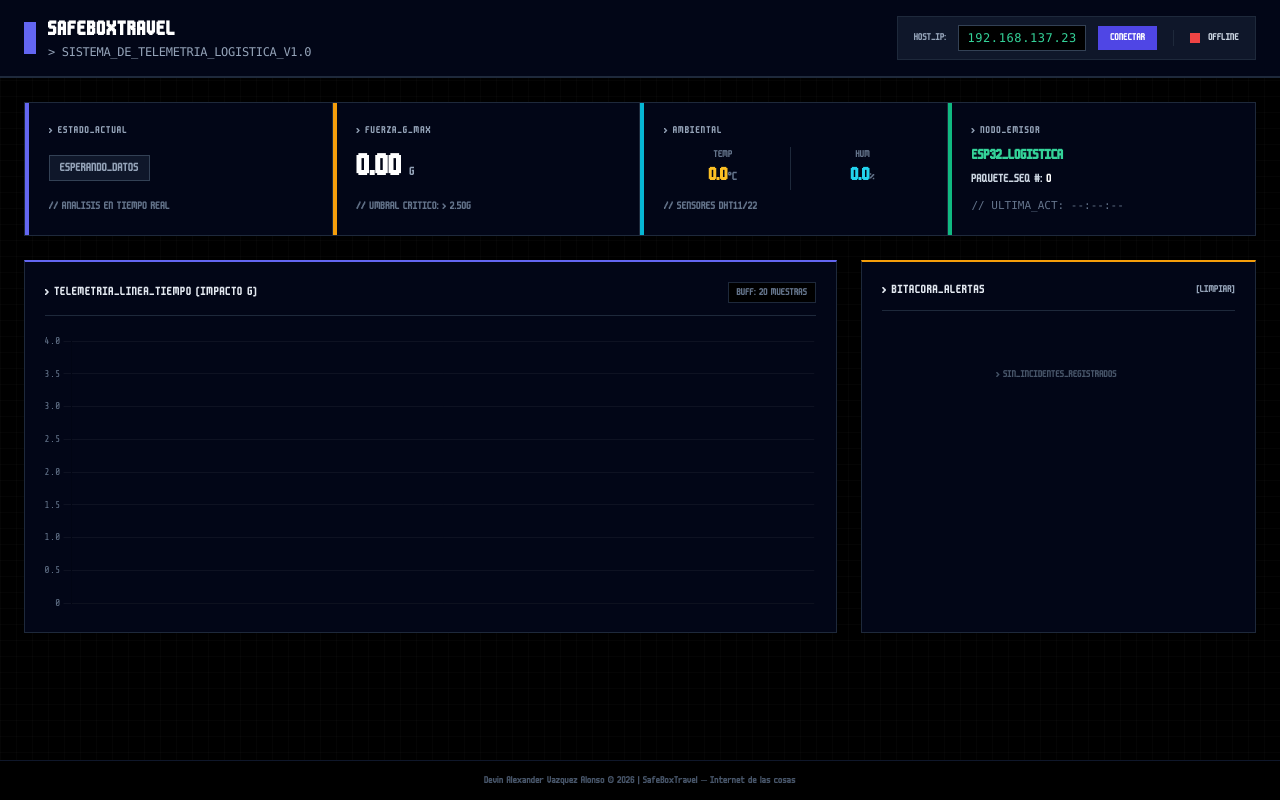
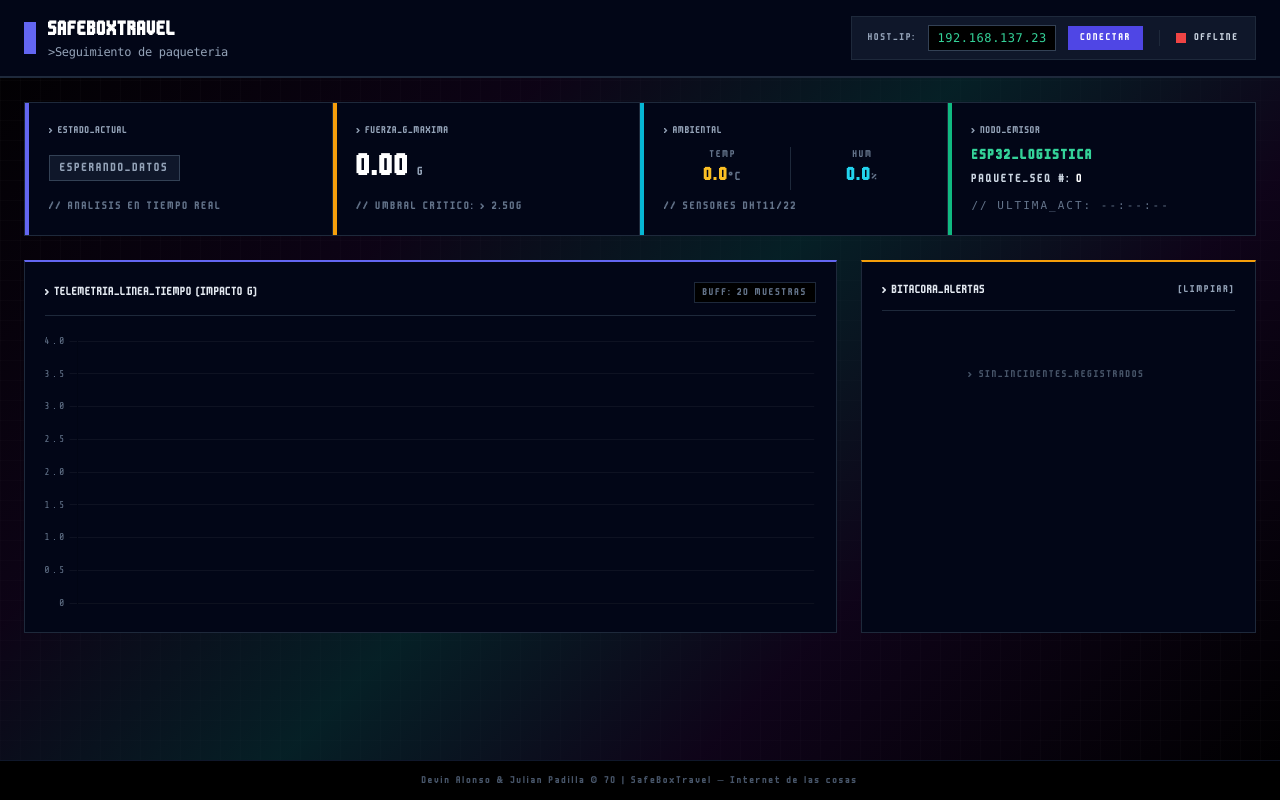
Before and after one commit to NekronVoid/SafeBoxTravel, a plain HTML site: page dashboard_web.html in a window 1280 px wide. Drawn offline with nearby package versions, Linux system fonts and the light colour scheme.

Commit message:
puliendo el dashboard web y agregando un fondo degradado.

```diff
--- a/dashboard_web.html
+++ b/dashboard_web.html
@@ -19,6 +19,7 @@
     /* Definicion de la fuente local m6x11 */
     @font-face {
         font-family: 'm6x11';
+
         src: url('./m6x11.ttf') format('truetype');
         font-weight: normal;
         font-style: normal;
@@ -28,20 +29,35 @@
       font-family: 'm6x11', monospace !important;
       -webkit-font-smoothing: none;
         -moz-osx-font-smoothing: unset;
+      letter-spacing: 2px;
 
     }
     .font-pixel {
       font-family: 'm6x11', monospace;
+
     }
     /* Pixel Grid background effect */
     .bg-pixel-grid {
-      background-image: linear-gradient(to right, rgba(255,255,255,0.02) 1px, transparent 1px),
-                        linear-gradient(to bottom, rgba(255,255,255,0.02) 1px, transparent 1px);
-      background-size: 16px 16px;
+      background-image: linear-gradient(to right, rgba(255, 255, 255, 0.02) 1px, rgba(0, 0, 0, 0.02) 1px),
+                        linear-gradient(to bottom, rgba(255,255,255,0.02) 1px, rgba(0, 0, 0, 0.02) 1px);
+      background-size: 20px 20px;
+      /*background: linear-gradient(135deg,#1e3b8a00 0%, #222938 50%, #1e3b8a00 100%);*/
+      box-shadow: inset 0 4px 6px rgba(255, 255, 255, 0),
+            0 10px 20px rgba(0, 0, 0, 0.784);
+    }
+    .gradient-bg {
+      position: fixed;
+      top: 0;
+      left: 0;
+      width: 100%;
+      height: 100%;
+      background: linear-gradient(135deg, #1e3b8a00 0%, #23093b5d 30%,#0b3e4a82 50%,#23093b6b 70%, #1e3b8a00 100%);
+      z-index: -1;
     }
   </style>
 </head>
 <body class="bg-black text-slate-200 min-h-screen flex flex-col bg-pixel-grid">
+  <div class="gradient-bg"></div>
 
   <!-- 1. BARRA SUPERIOR TERMINAL -->
   <header class="border-b-2 border-slate-800 bg-slate-950 px-6 py-4">
@@ -51,7 +67,7 @@
         <div class="w-3 h-8 bg-indigo-500"></div>
         <div>
           <h1 class="text-lg md:text-xl font-bold font-pixel tracking-wider text-white uppercase">SafeBoxTravel</h1>
-          <p class="text-xs text-slate-400 font-mono tracking-tight">&gt; SISTEMA_DE_TELEMETRIA_LOGISTICA_V1.0</p>
+          <p class="text-xs text-slate-400 font-mono tracking-tight">&gt;Seguimiento de paqueteria</p>
         </div>
       </div>
 
@@ -65,7 +81,7 @@
         <div class="h-4 w-px bg-slate-800 mx-1"></div>
         <div class="flex items-center gap-2">
           <span id="statusDot" class="w-2.5 h-2.5 bg-red-500"></span>
-          <span id="statusText" class="font-pixel text-[10px] text-slate-300 uppercase">OFFLINE</span>
+          <span id="statusText" class="font-pixel text-[10px] text-slate-300 uppercase">Desconectado</span>
         </div>
       </div>
 
@@ -76,7 +92,7 @@
   <main class="flex-1 max-w-7xl w-full mx-auto p-4 md:p-6 space-y-6">
 
     <!-- SECCIÓN METRICAS (DIVISIÓN INDUSTRIAL CON LÍNEAS LATERALES) -->
-    <section class="grid grid-cols-1 sm:grid-cols-2 lg:grid-cols-4 gap-0 border border-slate-800 bg-slate-950">
+    <section class="grid grid-cols-1 sm:grid-cols-2 lg:grid-cols-4  border border-slate-800 bg-slate-950 gap-0">
 
       <!-- Estado Actual -->
       <div class="p-5 border-b sm:border-b-0 sm:border-r border-slate-800 border-l-4 border-l-indigo-500 flex flex-col justify-between">
@@ -91,7 +107,7 @@
 
       <!-- Impacto Acelerómetro -->
       <div class="p-5 border-b sm:border-b-0 lg:border-r border-slate-800 border-l-4 border-l-amber-500 flex flex-col justify-between">
-        <span class="text-[10px] font-pixel text-slate-400 uppercase tracking-widest">&gt; FUERZA_G_MAX</span>
+        <span class="text-[10px] font-pixel text-slate-400 uppercase tracking-widest">&gt; FUERZA_G_MAXIMA</span>
         <div class="my-2 flex items-baseline gap-2">
           <span id="valImpacto" class="text-3xl font-bold font-pixel text-white">0.00</span>
           <span class="text-slate-400 font-pixel text-xs">G</span>
@@ -161,7 +177,7 @@
 
   <!-- PIE DE PÁGINA TERMINAL -->
   <footer class="border-t border-slate-900 bg-black py-3 px-6 text-center text-[10px] font-pixel text-slate-600">
-    Devin Alexander Vazquez Alonso &copy; 2026 | SafeBoxTravel &mdash; Internet de las cosas
+    Devin Alonso & Julian Padilla &copy; 7O | SafeBoxTravel &mdash; Internet de las cosas
   </footer>
 
   <!-- LÓGICA JAVASCRIPT -->
@@ -184,7 +200,7 @@
             borderWidth: 2,
             pointBackgroundColor: '#818cf8',
             fill: true,
-            tension: 0, // Líneas rectas para estilo pixel
+            tension: 0,
             pointRadius: 2,
             pointHoverRadius: 5
           }]
@@ -211,7 +227,7 @@
       });
     }
 
-    // 2. Conectar WebSocket
+    //  Conectar WebSocket
     function conectarWebSocket() {
       const ip = document.getElementById('ipInput').value.trim();
       const wsUrl = `ws://${ip}:8000/ws/telemetria`;
@@ -245,7 +261,7 @@
       }
     }
 
-    // 3. Procesar datos del paquete
+    //  Procesar datos del paquete
     function procesarDatosTelemetria(data) {
       document.getElementById('valImpacto').innerText = Number(data.impacto_g || 0).toFixed(2);
       document.getElementById('valTemp').innerText = Number(data.temperatura_c || 0).toFixed(1);
```
Also changed, not shown: tailwind.config.js (added).
